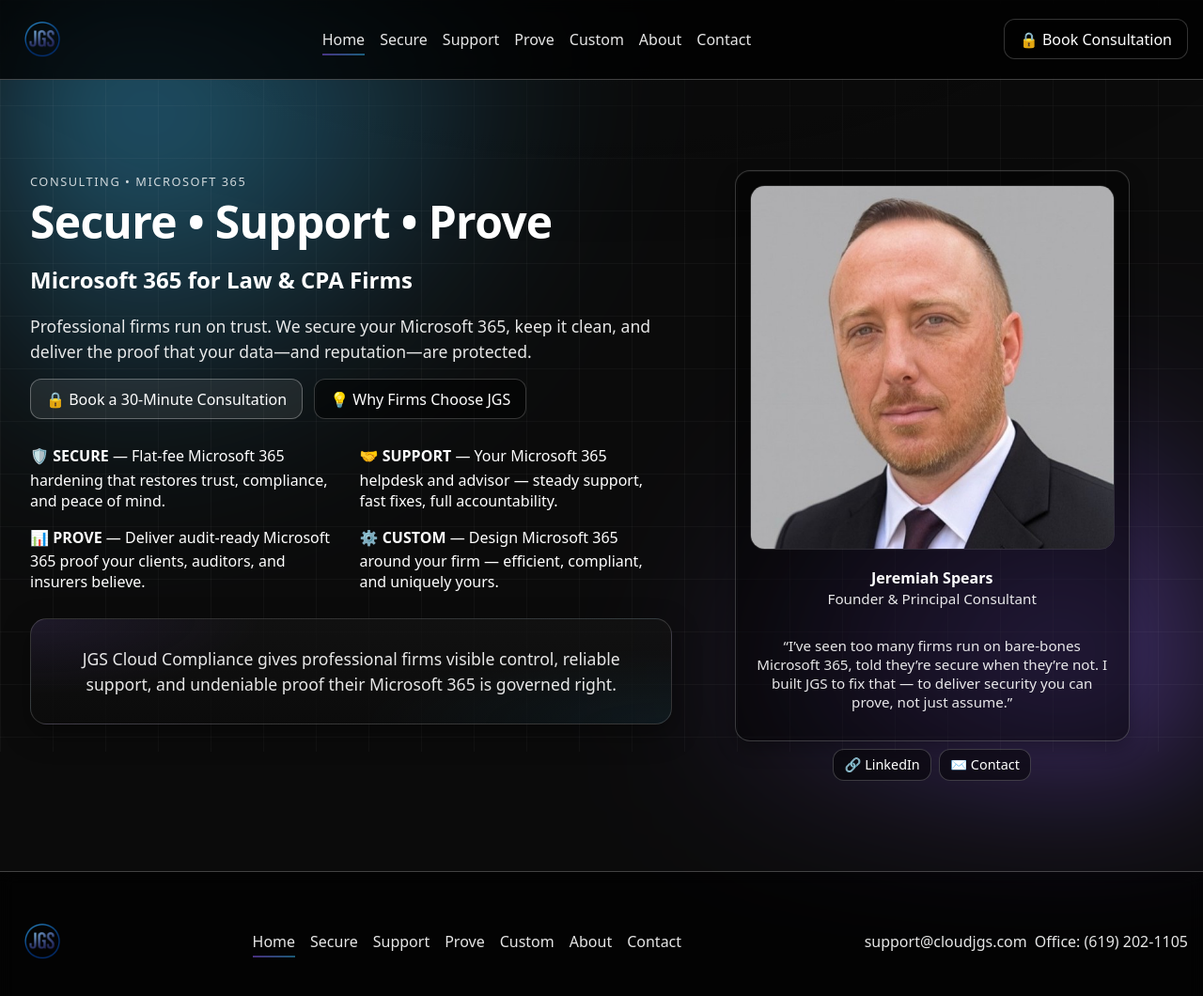
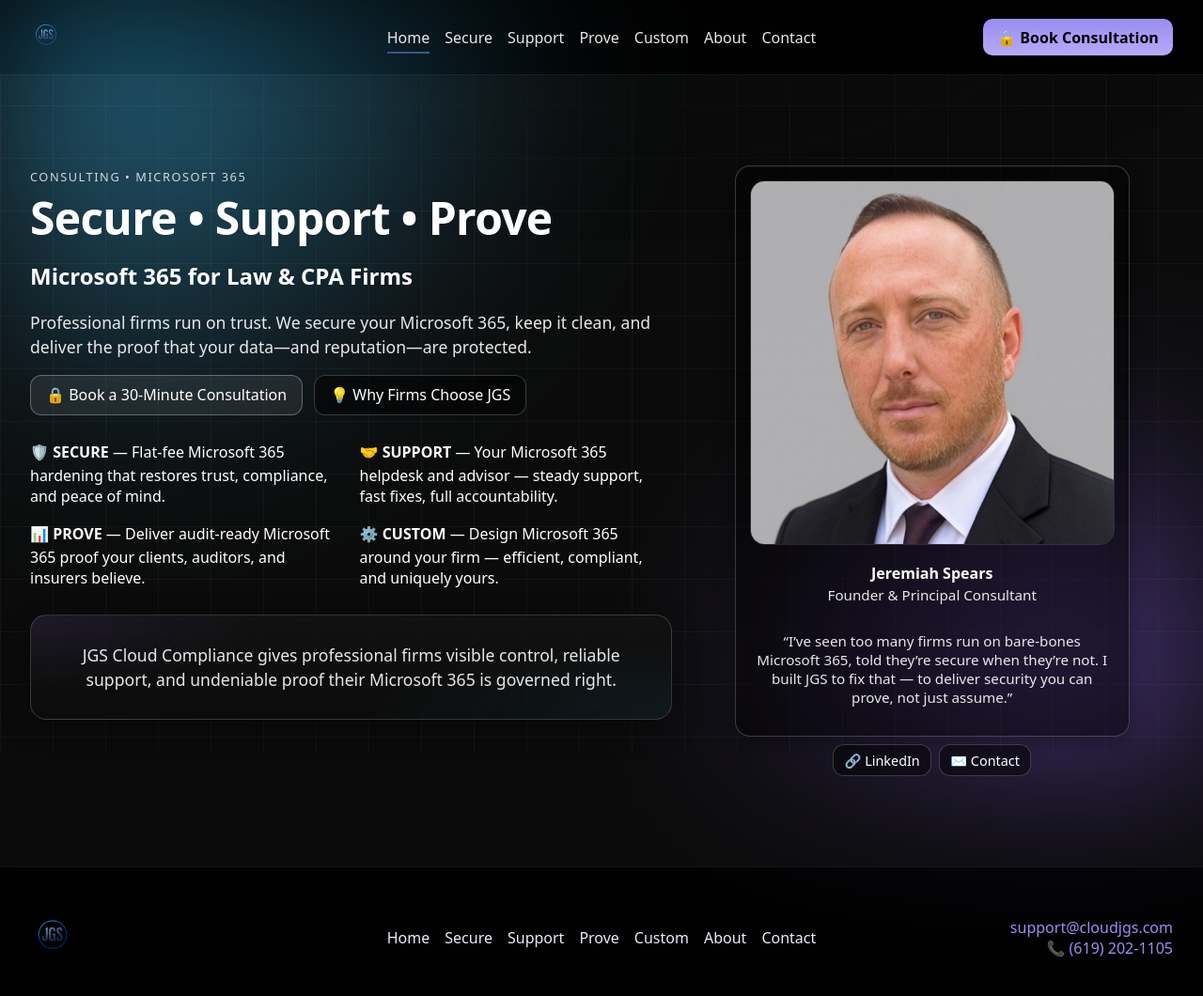
Before and after one commit to jspears80/jgs, a Next.js app: page / in a window 1280 px wide. Shown: the top 1060 px of the page at 94% size. Built offline with nearby package versions, Linux system fonts and the light colour scheme.

Commit message:
Update layout.tsx

```diff
--- a/app/layout.tsx
+++ b/app/layout.tsx
@@ -1,15 +1,15 @@
 // app/layout.tsx
-
-import './globals.css';
-import React from 'react';
-import Nav from './Nav';
+import React from "react";
+import "./globals.css";
+import styles from "./layout.module.css";
+import Nav from "./Nav";
 
 export const metadata = {
-  metadataBase: new URL('https://www.cloudjgs.com'),
+  metadataBase: new URL("https://www.cloudjgs.com"),
   title:
-    'Secure • Support • Prove — Microsoft 365 for Law & CPA Firms | JGS Cloud Compliance',
+    "Secure • Support • Prove — Microsoft 365 for Law & CPA Firms | JGS Cloud Compliance",
   description:
-    'JGS Cloud Compliance helps law and accounting firms operate securely and confidently on Microsoft 365. Projects fix risks. Retainers keep systems supported and defensible.',
+    "JGS Cloud Compliance helps law and accounting firms operate securely and confidently on Microsoft 365.",
 };
 
 export default function RootLayout({
@@ -20,55 +20,50 @@
   return (
     <html lang="en">
       <body>
-        {/* ================= HEADER ================= */}
-        <header className="header">
-          <div className="header-row container">
-            {/* ---- Brand ---- */}
-            <div className="brand">
-              <img src="/Logo.png" alt="JGS Cloud Compliance" className="logo" />
-              <span className="tagline" aria-hidden="true">{/* hidden by CSS */}</span>
+        <header className={styles.header}>
+          <div className={`${styles.headerRow} container`}>
+            <div>
+              <a href="/" aria-label="JGS Cloud Compliance — Home">
+                <img src="/Logo.png" alt="JGS Cloud Compliance" className={styles.logo} />
+              </a>
             </div>
-
-            {/* ---- Navigation (center) ---- */}
             <Nav />
-
-            {/* ---- CTA (right) ---- */}
-            <div className="nav-right">
-              <a className="btn btn-cta" href="/contact">🔒 Book Consultation</a>
+            <div style={{ textAlign: "right" }}>
+              <span className={styles.navPhone}>
+                <a href="tel:+16192021105">📞 (619) 202-1105</a>
+              </span>
+              <a href="/contact" className={styles.btnCta}>
+                🔒 Book Consultation
+              </a>
             </div>
           </div>
         </header>
 
-        {/* ================= MAIN ================= */}
         <main className="main container">{children}</main>
 
-        {/* ================= FOOTER ================= */}
-        {/* Use the SAME grid classnames as header to guarantee identical alignment */}
-        <footer className="footer">
-          <div className="header-row container">
-            {/* ---- Brand (left) ---- */}
-            <div className="brand">
-              <img src="/Logo.png" alt="JGS Cloud Compliance" className="logo" />
+        <footer className={styles.footer}>
+          <div className={`${styles.footerRow} container`}>
+            <div>
+              <a href="/" aria-label="Home">
+                <img src="/Logo.png" alt="JGS logo" className="footer-logo" />
+              </a>
             </div>
-
-            {/* ---- Navigation (center) — reuse Nav for identical spacing/centering ---- */}
-            <Nav />
-
-            {/* ---- Contact (right) ---- */}
-            <div className="nav-right" style={{ textAlign: 'right' }}>
-              <a
-                href="mailto:support@cloudjgs.com"
-                className="footer-link"
-                style={{ display: 'block' }}
-              >
-                support@cloudjgs.com
-              </a>
-              <span style={{ opacity: 0.9 }}>
-                Office:{' '}
-                <a href="tel:+16192021105" style={{ textDecoration: 'none' }}>
-                  (619) 202-1105
-                </a>
-              </span>
+            <nav className={styles.footerLinks} aria-label="Footer">
+              <a href="/">Home</a>
+              <a href="/secure">Secure</a>
+              <a href="/support">Support</a>
+              <a href="/prove">Prove</a>
+              <a href="/custom">Custom</a>
+              <a href="/about">About</a>
+              <a href="/contact">Contact</a>
+            </nav>
+            <div className={styles.footerContact}>
+              <div>
+                <a href="mailto:support@cloudjgs.com">support@cloudjgs.com</a>
+              </div>
+              <div>
+                <a href="tel:+16192021105">📞 (619) 202-1105</a>
+              </div>
             </div>
           </div>
         </footer>
```
